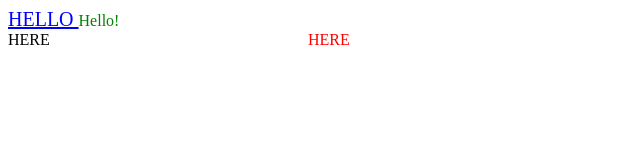
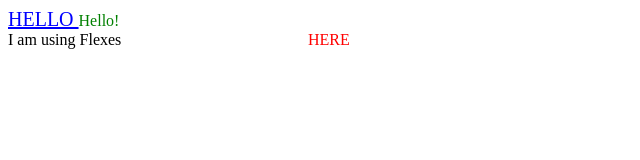
Before and after one commit to Alwahsh/session2, a plain HTML site: page index.html in a window 1280 px wide. Shown: the whole page, without its empty margins (0-640 px from the left). Drawn offline with Linux system fonts and the light colour scheme.

Commit message:
Used Flexes

```diff
--- a/index.html
+++ b/index.html
@@ -32,7 +32,7 @@
 
     <div class="container">
       <div class="item">HERE</div>
-      <div id="item2">HERE</div>
+      <div id="item2">I am using Flexes</div>
     </div>
   </body>
 </html>
```
